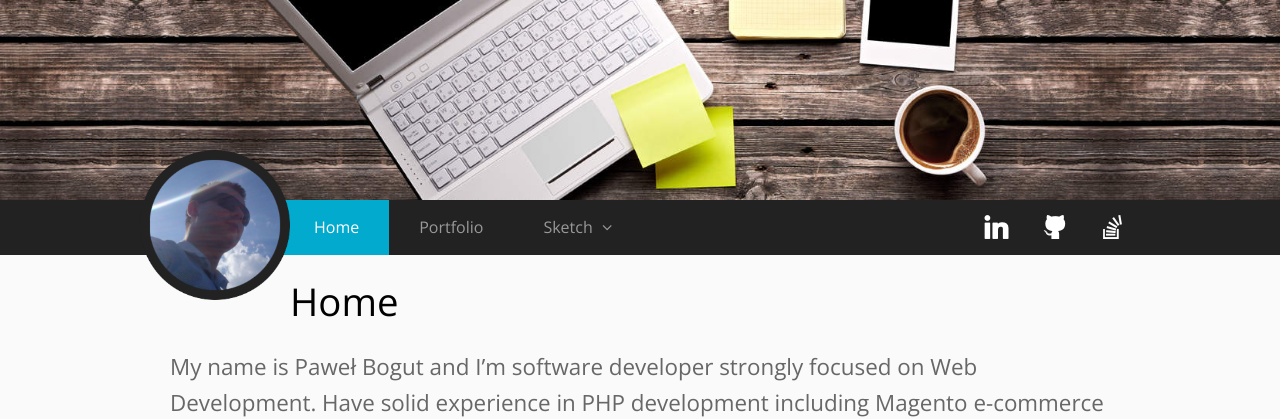
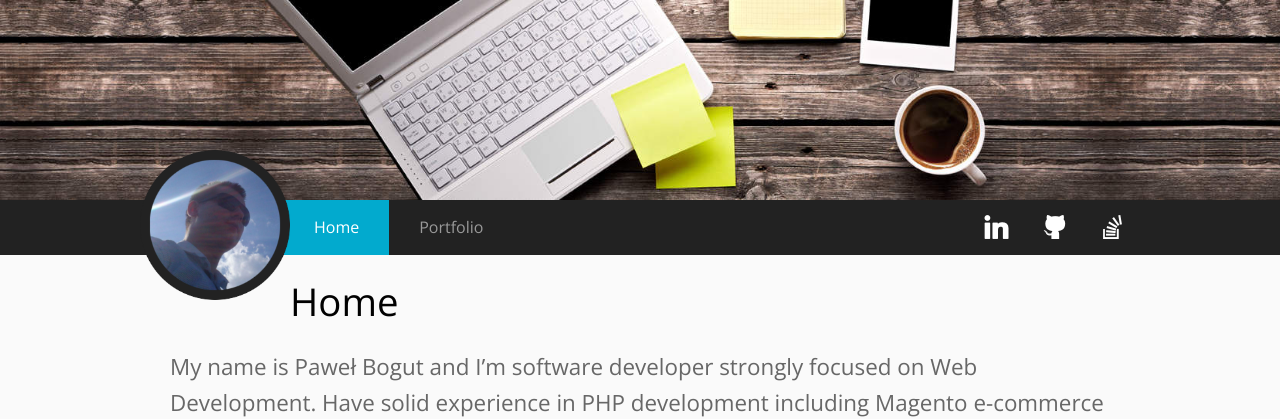
Before and after one commit to pbogut/pbogut.me, a Jekyll site: the page built from index.markdown, in a window 1280 px wide. Shown: the top 419 px of the page. Built offline with Jekyll 4.4.1, drawn with Linux system fonts in a browser that asks for light colours; comment, search, counter and statistics services are not loaded.

Commit message:
Fix links

```diff
--- a/_data/config.yml
+++ b/_data/config.yml
@@ -6,10 +6,6 @@
   -
     title: Portfolio
     url: /portfolio.html
-  -
-    title: Sketch
-    url: /sketch.html
-    menu: "posts"
 
 social:
   -
--- a/_layouts/default.html
+++ b/_layouts/default.html
@@ -8,7 +8,7 @@
     <title>{% if page.title %} {{ page.title }} | {% endif %} {{ site.name }}</title>
     <link href="/css/style.css" media="all" rel="stylesheet" type="text/css"></link>
     <link href="/css/solarized-dark.css" rel="stylesheet" type="text/css"></link>
-    <link href="{{ site.data.config.url}}" rel="canonical"></link>
+    <link href="{{ site.data.config.url }}" rel="canonical"></link>
     <script src="/js/jquery.min.js"></script>
     <script src="/js/unslider.min.js"></script>
     <script src="/js/script.js"></script>
@@ -101,7 +101,7 @@
     <footer class="clear" id="copyright-wrap">
       <div id="copyright">
         Powered by
-        <a href="http://jekyllrb.com/">Jekyll</a>
+        <a href="https://jekyllrb.com/">Jekyll</a>
         |
         Copyright &copy; {{Time.now.year}}
         {{ site.time | date: '%Y' }}
--- a/css/style.css
+++ b/css/style.css
@@ -1,4 +1,4 @@
-@import url("http://fonts.googleapis.com/css?family=Open Sans:400,600");
+@import url("https://fonts.googleapis.com/css?family=Open Sans:400,600");
 html,
 body,
 div,
```
